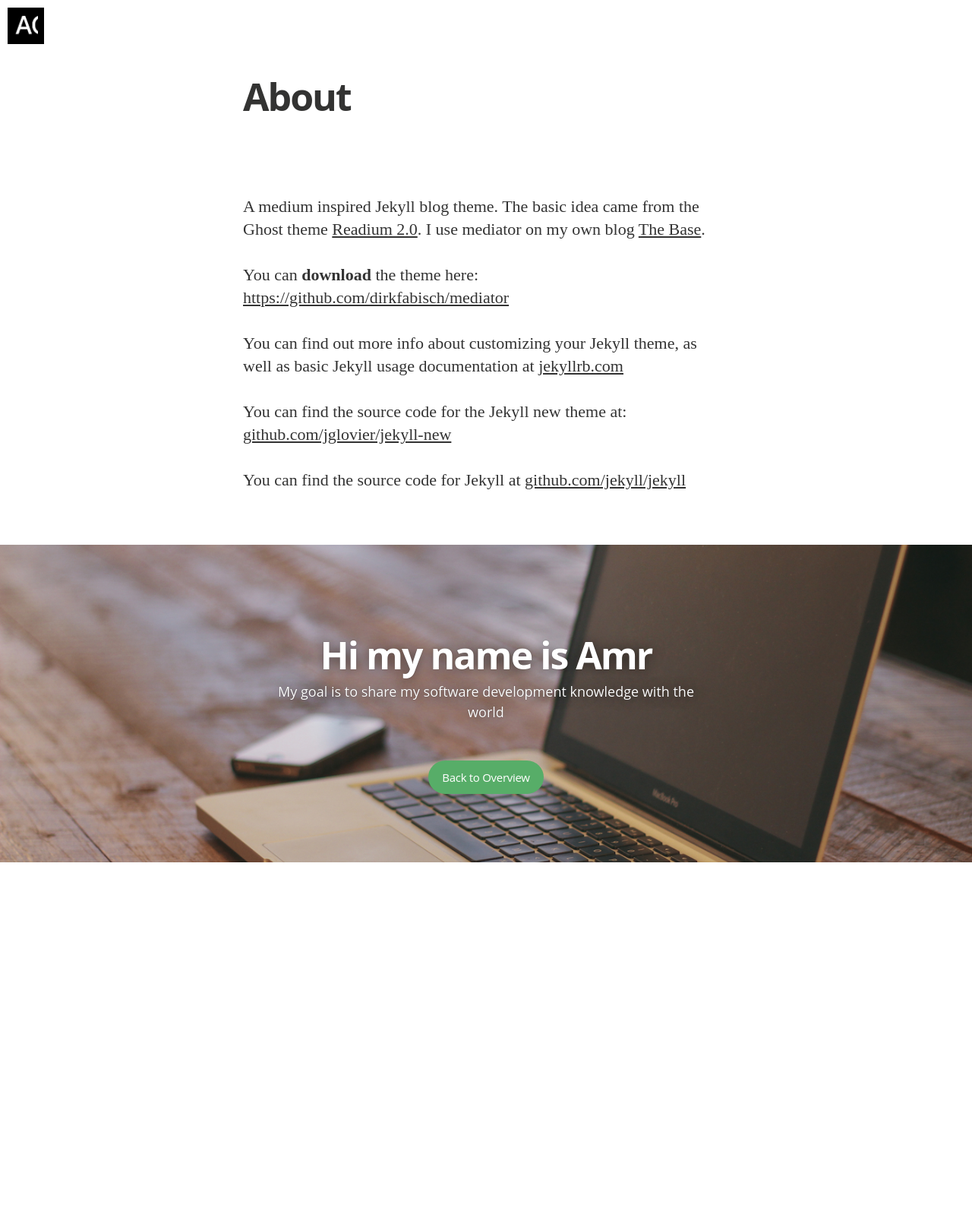
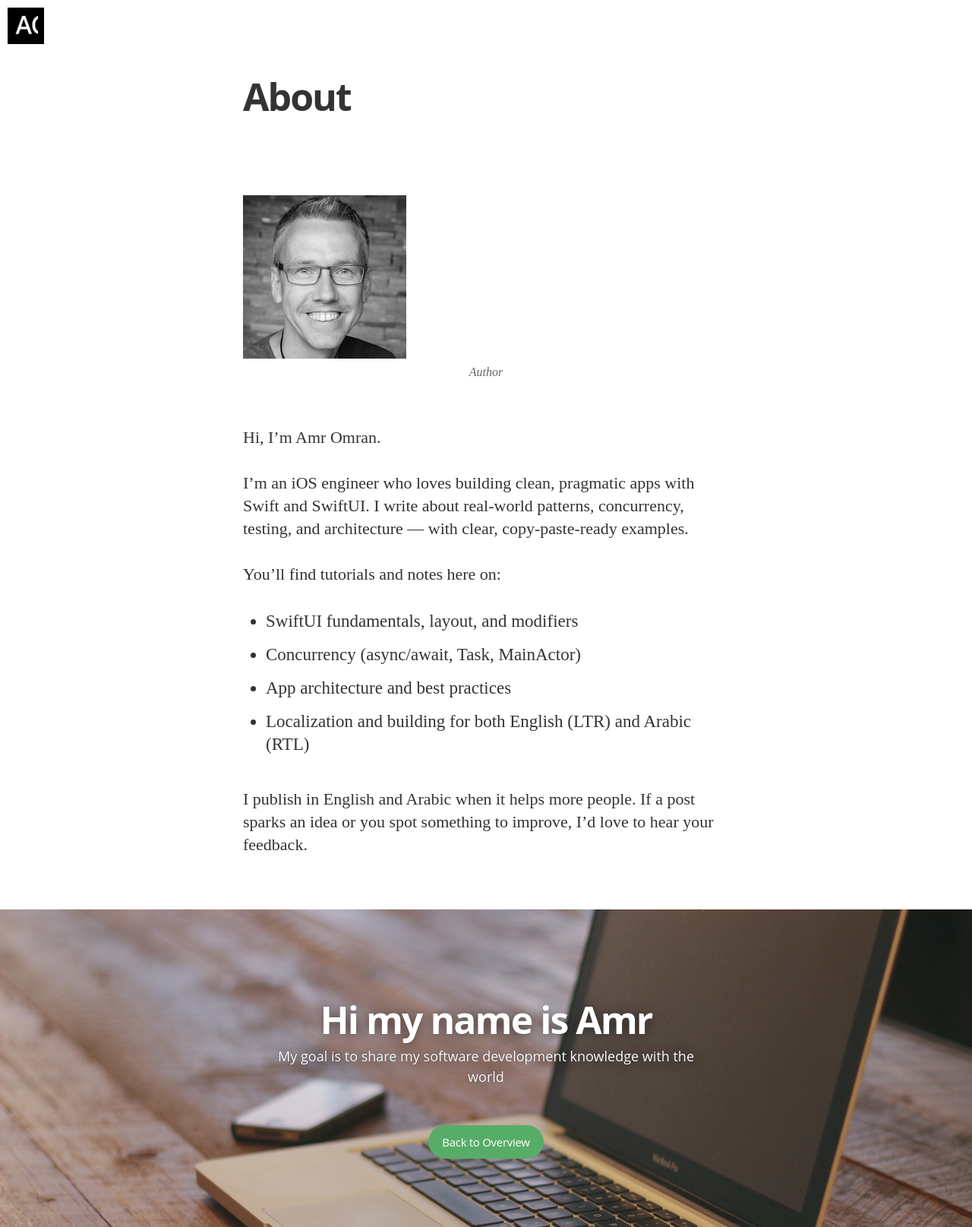
Before and after one commit to amrOmran89/swift-tutorials, a Jekyll site: the page built from about.md, in a window 1280 px wide. Shown: the whole page at 76% size. Built offline with Jekyll 4.4.1, drawn with Linux system fonts in a browser that asks for light colours; nearby versions of some CDN libraries; some web fonts are replaced; before the commit the page ends 1135 px from its top, so only the background shows below that.

Commit message:
added some animations

```diff
--- a/about.md
+++ b/about.md
@@ -4,14 +4,17 @@
 permalink: /about/
 ---
 
-A medium inspired Jekyll blog theme. The basic idea came from the Ghost theme
-[Readium 2.0](http://www.svenread.com/readium-ghost-theme/). I use mediator on my own blog [The Base](blog.base68.com).
+![Author](/assets/images/author.jpg)
 
-You can **download** the theme here:
-[https://github.com/dirkfabisch/mediator](https://github.com/dirkfabisch/mediator)
+Hi, I'm Amr Omran.
 
-You can find out more info about customizing your Jekyll theme, as well as basic Jekyll usage documentation at [jekyllrb.com](http://jekyllrb.com/)
+I'm an iOS engineer who loves building clean, pragmatic apps with Swift and SwiftUI. I write about real‑world patterns, concurrency, testing, and architecture — with clear, copy‑paste‑ready examples.
 
-You can find the source code for the Jekyll new theme at: [github.com/jglovier/jekyll-new](https://github.com/jglovier/jekyll-new)
+You'll find tutorials and notes here on:
 
-You can find the source code for Jekyll at [github.com/jekyll/jekyll](https://github.com/jekyll/jekyll)
+- SwiftUI fundamentals, layout, and modifiers
+- Concurrency (async/await, Task, MainActor)
+- App architecture and best practices
+- Localization and building for both English (LTR) and Arabic (RTL)
+
+I publish in English and Arabic when it helps more people. If a post sparks an idea or you spot something to improve, I'd love to hear your feedback.
--- a/css/main.sass
+++ b/css/main.sass
@@ -140,6 +140,15 @@
     border-bottom: 1px solid #f2f2f0
     &:last-child
       border-bottom: 0px
+    // Hover/focus animation for post list items
+    .article-item
+      padding: $rs
+      transition: transform 200ms ease, box-shadow 200ms ease
+      will-change: transform
+    &:hover .article-item,
+    &:focus-within .article-item
+      transform: translateY(-4px)
+      box-shadow: 0 8px 24px rgba(0,0,0,0.08)
     .post-title
       letter-spacing: -0.02em
       font-weight: 700
@@ -169,6 +178,10 @@
         text-decoration: none
         &:hover
           text-decoration: underline
+
+@media (prefers-reduced-motion: reduce)
+  .content article .article-item
+    transition: none
 .container.featured
   padding-bottom: 40px
 
```
